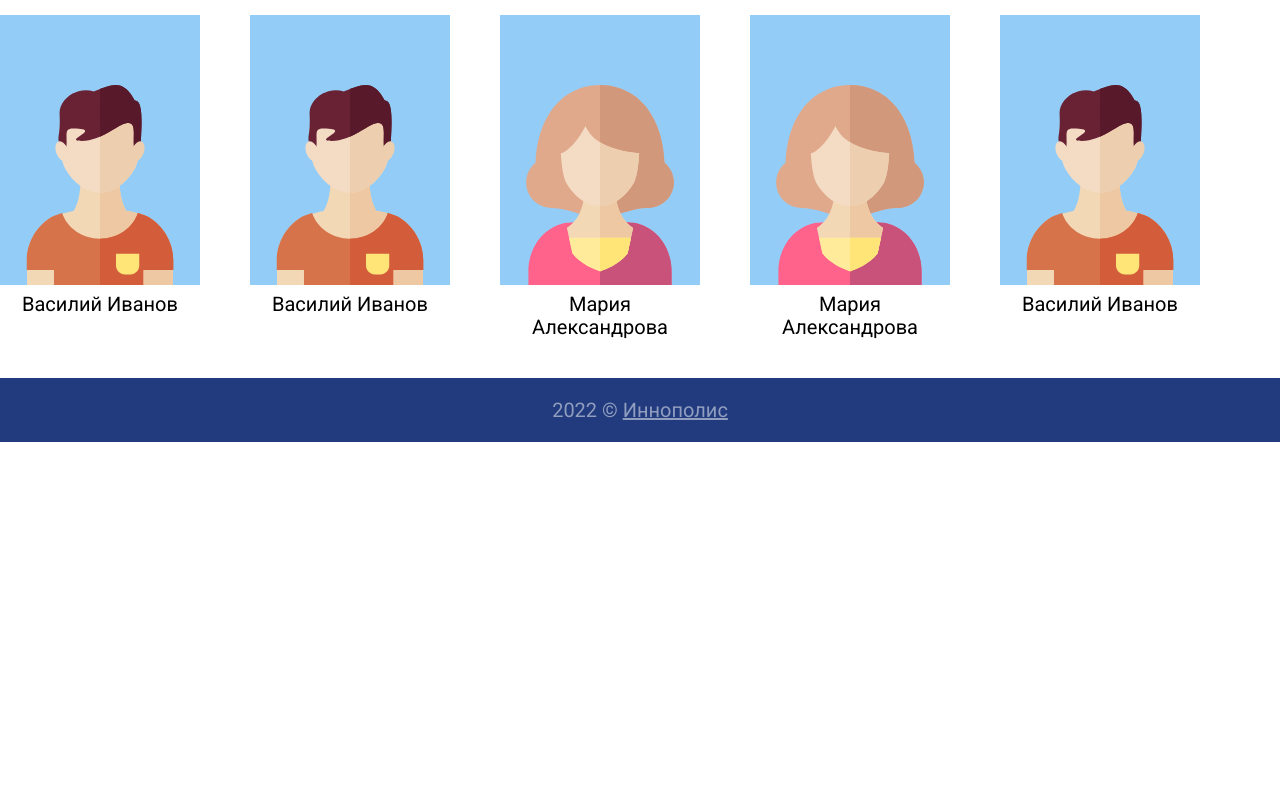
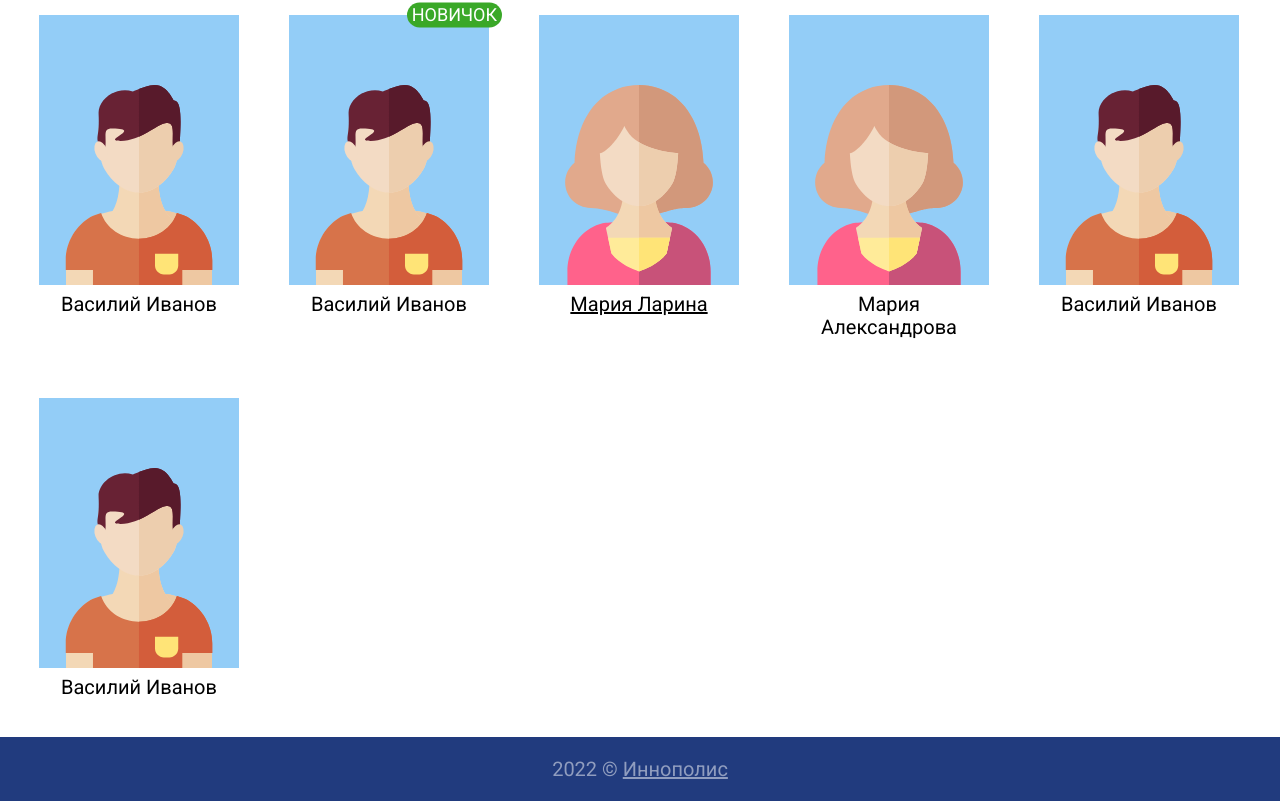
Before and after one commit to HomRed2100/web-group-2100, a plain HTML site: page pages/students.html in a window 1280 px wide. Shown: the part 162-963 px from the top of the page. Before the commit the page ends 800 px from the top, so only its background shows below. Drawn offline with Linux system fonts and the light colour scheme.

Commit message:
Заменила

```diff
--- a/pages/students.html
+++ b/pages/students.html
@@ -9,9 +9,11 @@
     <link rel="preconnect" href="https://fonts.googleapis.com">
     <link rel="preconnect" href="https://fonts.gstatic.com" crossorigin>
     <link href="https://fonts.googleapis.com/css2?family=Roboto:ital,wght@0,400;0,700;1,400&display=swap" rel="stylesheet">
+    <script defer src="../js/login-popup.js"></script>
 </head>
 <body class="page">
     <header class="header">
+        <div class="header-fixed">
             <img class="site-logo" src="../img/logo.svg" alt="логотип">
             <ul class="site-menu">
                 <li><a class="menu-link" href="../index.html">Главная</a></li>
@@ -20,35 +22,46 @@
                 <li><a class="menu-link" href="contacts.html">Контакты</a></li>
             </ul>
             <a class="login-button" href="login.html">Войти</a>
+        </div>
+        <div class="login-popup">
+            <h2 class="login-heading">Войти на сайт</h2>
+            <form class="login-form" action="#" method="get">
+                <input class="login-input" name="login" type="text" placeholder="Логин" required>
+                <input class="password-input" name="password" type="password" placeholder="Пароль" required>
+                <button class="popup-button" type="submit">Войти</button>
+            </form>
+        </div>
     </header>
-    <main class="main-st">
-        <h1 class="main-heading-st">Студенты потока 08.02.2020 👧👦</h1>
+    <main class=" main main-students">
+        <h1 class="main-heading-st">Студенты потока 08.02.2020 </h1>
         <div class="students">
             <section class="student">
                 <img class="img-st" src="../img/avatar-man.svg" alt="Аватар студента" width="200" height="270">
-                <p class="student-name">Василий Иванов</p>
+                <h6 class="student-name">Василий Иванов</h6>
             </section>
             <section class="student">
                 <img class="img-st" src="../img/avatar-man.svg" alt="Аватар студента" width="200" height="270">
-                <p class="student-name">Василий Иванов</p>
-                <!-- <p>Новичок</p> -->
+                <h6 class="student-name">Василий Иванов</h6>
+                <span class="student-new">Новичок</span>
             </section>
+            <a class="mylink" href="mypage.html">
                 <section class="student">
                     <img class="img-st" src="../img/avatar-woman.svg" alt="Аватар студента" width="200" height="270">
-                <p class="student-name">Мария<br> Александрова</p>
+                    <h6 class="student-name">Мария Ларина</h6>
                 </section>
+            </a>
             <section class="student">
                 <img class="img-st" src="../img/avatar-woman.svg" alt="Аватар студента" width="200" height="270">
-                <p class="student-name">Мария<br> Александрова</p>
+                <h6 class="student-name">Мария<br> Александрова</h6>
             </section>
             <section class="student">
                 <img class="img-st" src="../img/avatar-man.svg" alt="Аватар студента" width="200" height="270">
-                <p class="student-name">Василий Иванов</p>
+                <h6 class="student-name">Василий Иванов</h6>
             </section>
-            <!-- <section class="student">
+            <section class="student">
                 <img class="img-st" src="../img/avatar-man.svg" alt="Аватар студента" width="200" height="270">
-                <p class="student-name">Василий Иванов</p>
-            </section> -->
+                <h6 class="student-name">Василий Иванов</h6>
+            </section>
         </div>
     </main>
     <footer class="footer">
```
Lines whose indentation alone changed are shown as unchanged.
